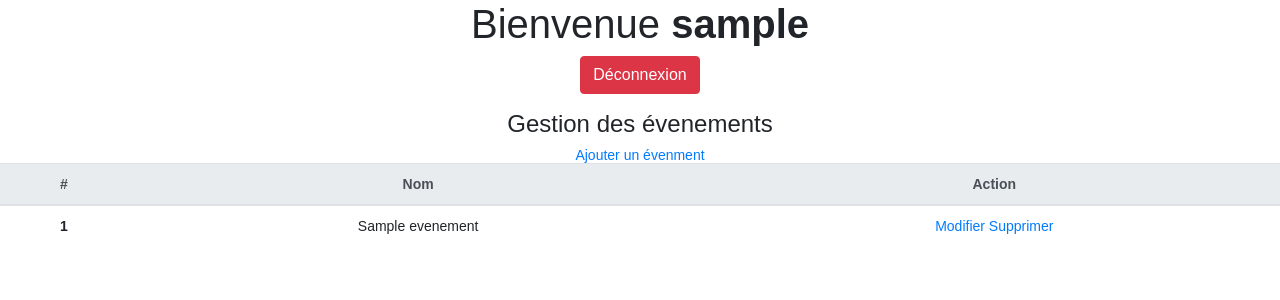
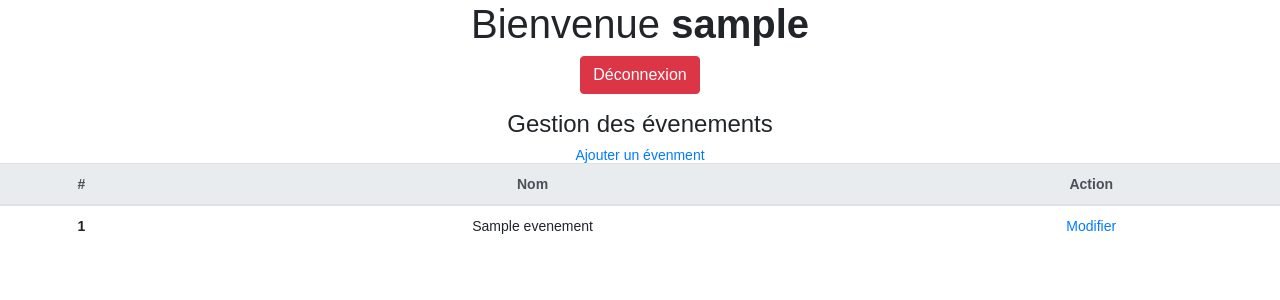
Before and after one commit to ThomasPascuzzo/EM_DIABLES, a PHP site: page /admin/welcome.php in a window 1280 px wide. Shown: the top 300 px of the page. Run offline with PHP 8.4, Linux system fonts and the light colour scheme; the visitor is signed in with stand-in values (Sample User, id 1); tables that the repository leaves empty or names only in its code hold one stand-in row (values such as "Sample post").

Commit message:
les users ne peuvent pas supprimer

```diff
--- a/admin/welcome.php
+++ b/admin/welcome.php
@@ -51,7 +51,7 @@ if(!isset($_SESSION["loggedin"]) || $_SESSION["loggedin"] !== true){
   echo '  <tr>
       <th scope="row">'.$lEvent["id"].'</th>
       <td>'.$lEvent["titre"].'</td>
-      <td><a href="google.fr">Modifier</a> <a href="">Supprimer</a></td>
+      <td><a href="google.fr">Modifier</a></td>
     </tr>';
   }
 
```
